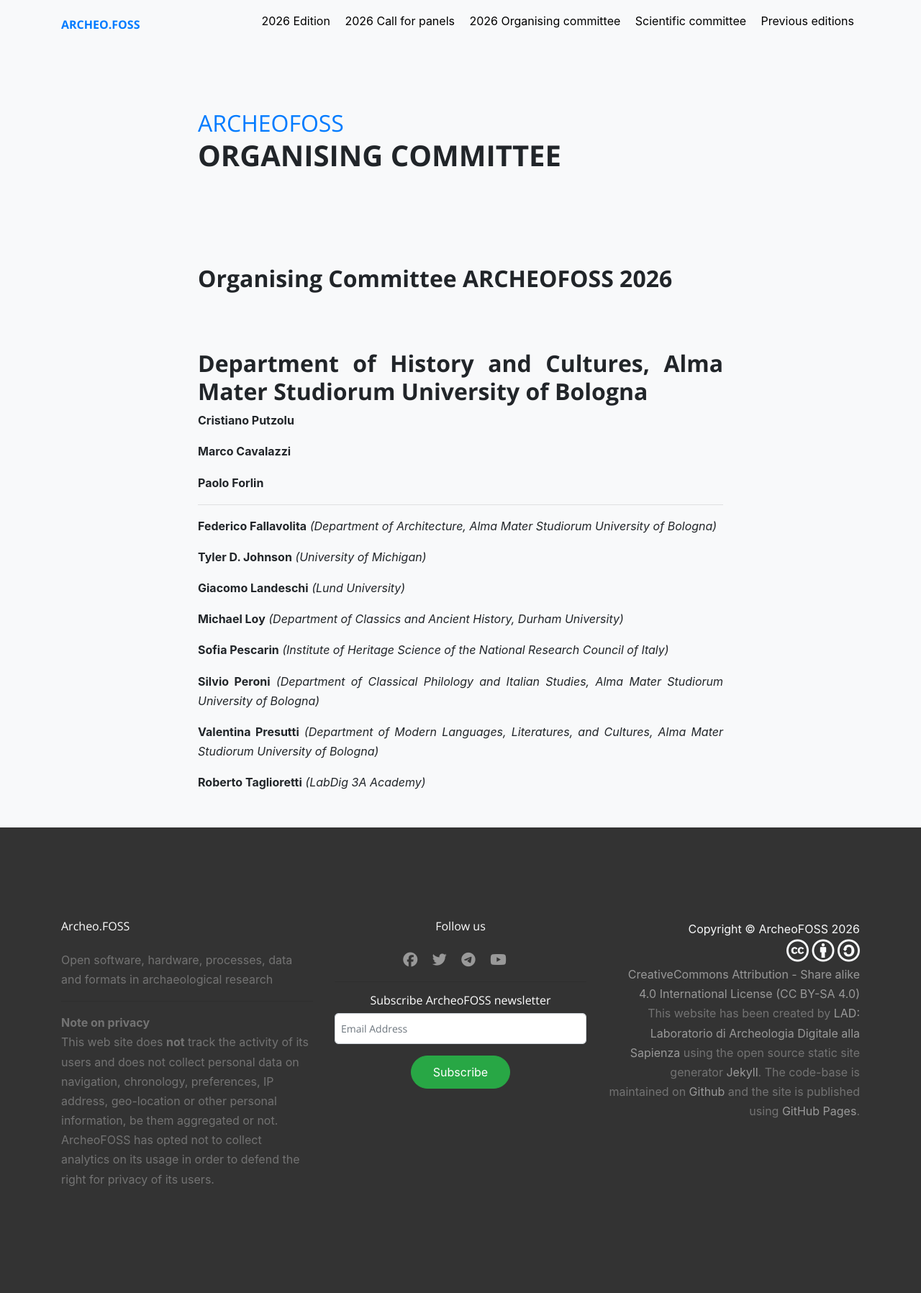
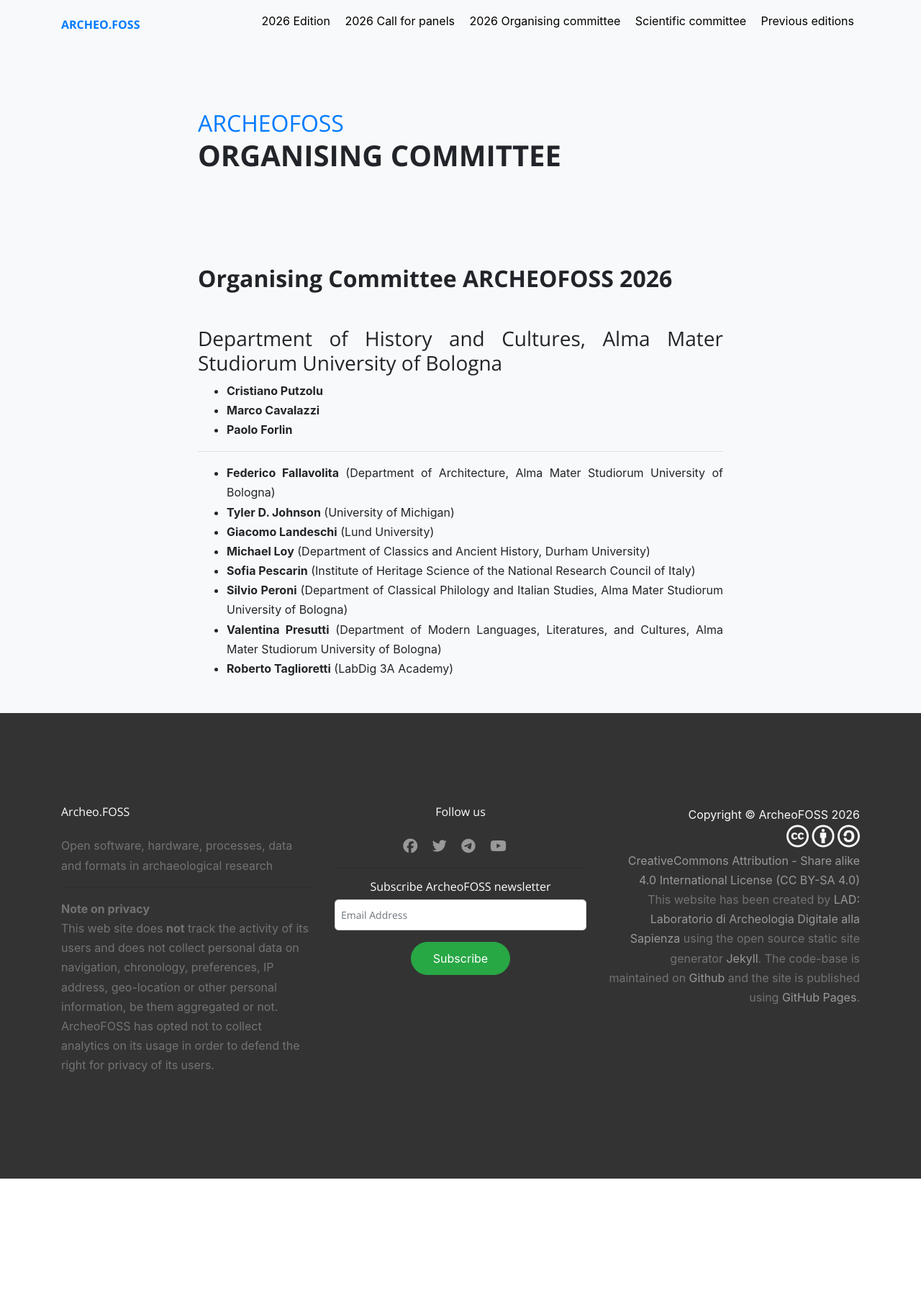
Before and after one commit to archeofoss/archeofoss, a Jekyll site: the page built from 2026/organising-committee.md, in a window 1280 px wide. Shown: the whole page at 72% size. Built offline with Jekyll 4.4.1, drawn with Linux system fonts in a browser that asks for light colours; nearby versions of some CDN libraries; after the commit the page ends 1638 px from its top, so only the background shows below that.

```diff
--- a/2026/organising-committee.md
+++ b/2026/organising-committee.md
@@ -6,30 +6,21 @@ ednumber: 20
 layout: article-slim
 ---
 
-## **Organising Committee ARCHEOFOSS 2026**
+## Organising Committee ARCHEOFOSS 2026
 
-## Department of History and Cultures, Alma Mater Studiorum University of Bologna
+### Department of History and Cultures, Alma Mater Studiorum University of Bologna
 
-**Cristiano Putzolu**
-
-**Marco Cavalazzi**
-
-**Paolo Forlin**
+- **Cristiano Putzolu**
+- **Marco Cavalazzi**
+- **Paolo Forlin**
 
 ---
 
-**Federico Fallavolita** *(Department of Architecture, Alma Mater Studiorum University of Bologna)*
-
-**Tyler D. Johnson** *(University of Michigan)*
-
-**Giacomo Landeschi** *(Lund University)*
-
-**Michael Loy** *(Department of Classics and Ancient History, Durham University)*
-
-**Sofia Pescarin** *(Institute of Heritage Science of the National Research Council of Italy)*
-
-**Silvio Peroni** *(Department of Classical Philology and Italian Studies, Alma Mater Studiorum University of Bologna)*
-
-**Valentina Presutti** *(Department of Modern Languages, Literatures, and Cultures, Alma Mater Studiorum University of Bologna)*
-
-**Roberto Taglioretti** *(LabDig 3A Academy)*
+- **Federico Fallavolita** (Department of Architecture, Alma Mater Studiorum University of Bologna)
+- **Tyler D. Johnson** (University of Michigan)
+- **Giacomo Landeschi** (Lund University)
+- **Michael Loy** (Department of Classics and Ancient History, Durham University)
+- **Sofia Pescarin** (Institute of Heritage Science of the National Research Council of Italy)
+- **Silvio Peroni** (Department of Classical Philology and Italian Studies, Alma Mater Studiorum University of Bologna)
+- **Valentina Presutti** (Department of Modern Languages, Literatures, and Cultures, Alma Mater Studiorum University of Bologna)
+- **Roberto Taglioretti** (LabDig 3A Academy)
```
